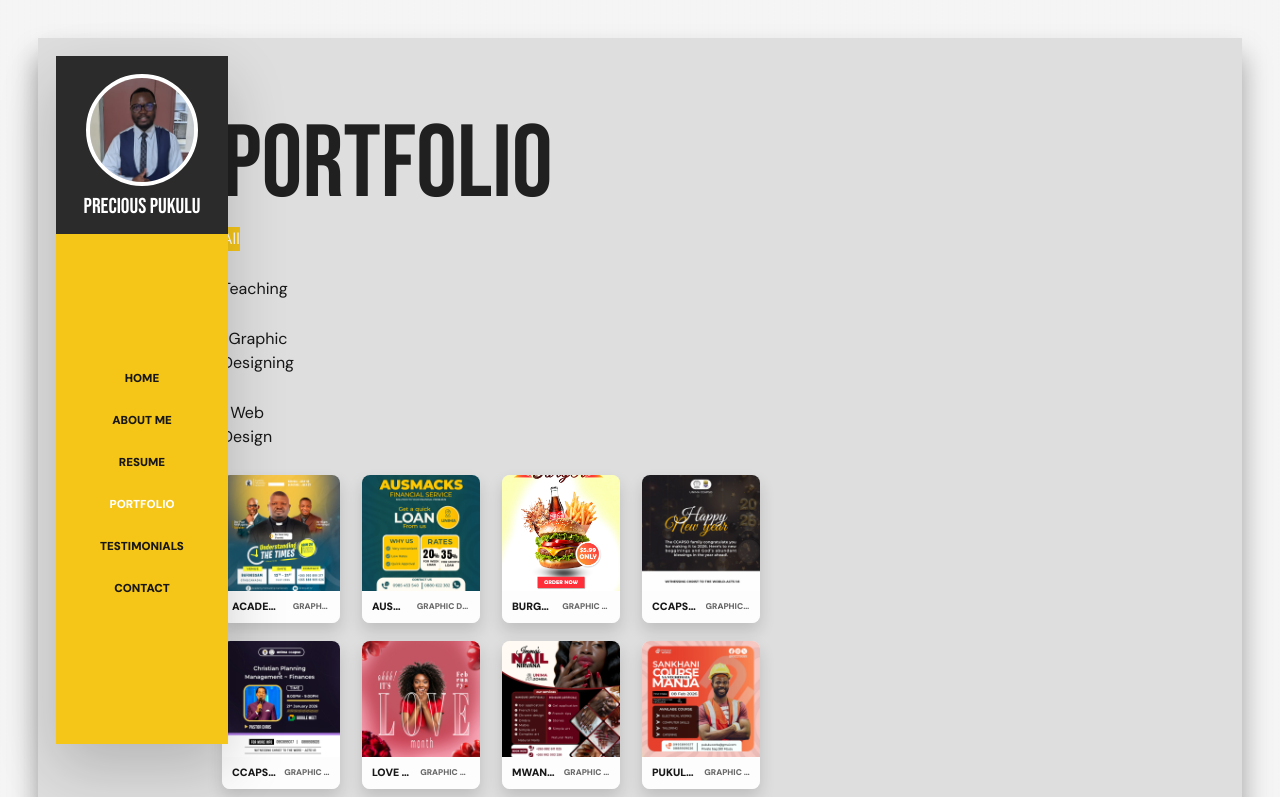
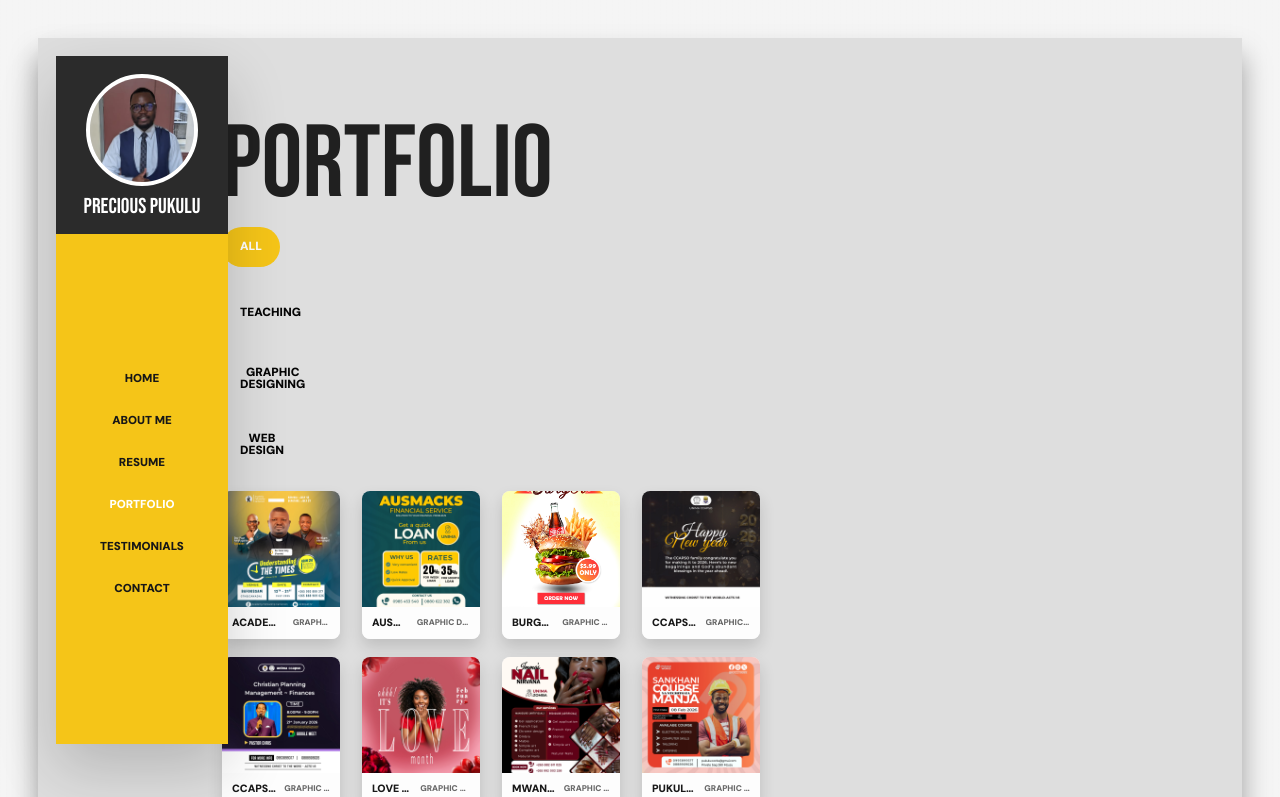
Before and after one commit to pukulu-debulger/precious-portfolio, a Next.js app: page /portfolio in a window 1280 px wide. Shown: the top 797 px of the page. Built offline with nearby package versions, Linux system fonts and the light colour scheme.

Commit message:
feat: update image styles and button layout in portfolio and resume templates

```diff
--- a/src/styles/globals.css
+++ b/src/styles/globals.css
@@ -761,8 +761,10 @@ textarea {
 }
 
 .resume-template-image {
-  object-fit: contain;
-  object-position: 50% 50%;
+  object-fit: cover;
+  object-position: 49% 22%;
+  transform: scale(1.72) rotate(1.2deg);
+  transform-origin: 49% 28%;
 }
 
 .resume-template-nav {
@@ -1058,11 +1060,12 @@ textarea {
 }
 
 .portfolio-template-image {
-  display: block;
+  object-fit: cover;
+  object-position: 49% 22%;
+  transform: scale(1.72) rotate(1.2deg);
+  transform-origin: 49% 28%;
   width: 100%;
   height: 100%;
-  object-fit: contain;
-  object-position: 50% 50%;
 }
 
 .portfolio-template-nav {
@@ -1168,23 +1171,39 @@ textarea {
   margin: 0 0 26px 82px;
 }
 
-.portfolio-filters span {
+.portfolio-filters button {
   display: inline-flex;
-  min-height: 24px;
+  min-height: 40px;
+  padding: 0 18px;
   align-items: center;
   justify-content: center;
   border-radius: 999px;
-  padding: 0 13px;
+  border: none;
+  background: transparent;
   color: #050505;
   font-size: 0.74rem;
   font-weight: 1000;
   line-height: 1;
   text-transform: uppercase;
+  cursor: pointer;
+  transition: background 150ms ease, color 150ms ease;
+}
+
+.portfolio-filters button:hover {
+  background: rgba(255, 217, 71, 0.14);
 }
 
 .portfolio-filters .is-active {
   background: var(--gold);
   color: var(--white);
+}
+
+.portfolio-filter-description {
+  margin: 8px 0 24px 82px;
+  color: #505050;
+  font-size: 0.84rem;
+  line-height: 1.6;
+  max-width: 680px;
 }
 
 .portfolio-grid {
```
